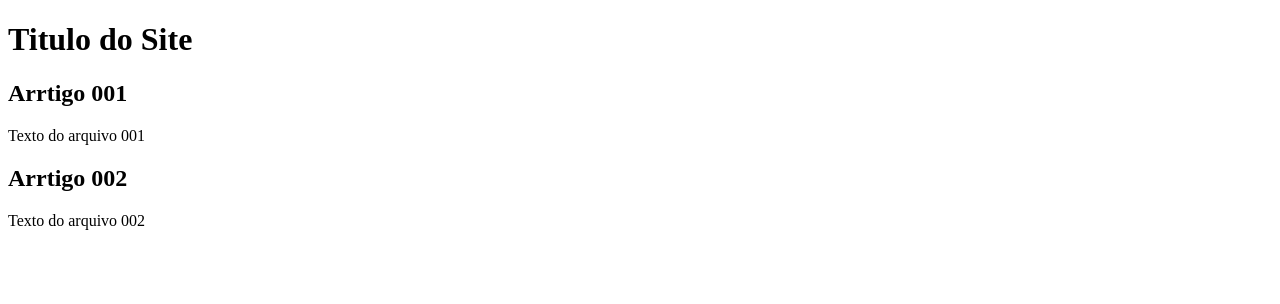
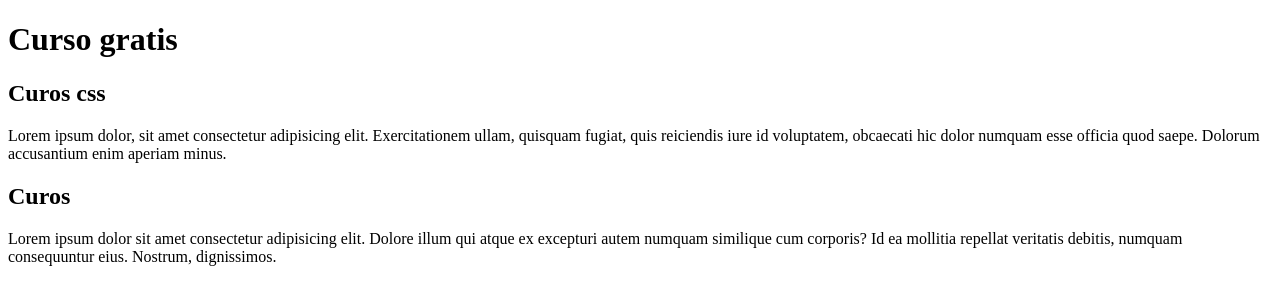
Before and after one commit to Emri-commin/Project-site, a plain HTML site: page index.html in a window 1280 px wide. Drawn offline with Linux system fonts and the light colour scheme.

Commit message:
comecei a escrer

```diff
--- a/index.html
+++ b/index.html
@@ -9,15 +9,15 @@
 <body>
     <main>
         <header>
-            <h1>Titulo do Site</h1>
+            <h1>Curso gratis</h1>
         </header>
         <article>
-            <h2>Arrtigo 001</h2>
-            <p>Texto do arquivo 001</p>
+            <h2>Curos css</h2>
+            <p>Lorem ipsum dolor, sit amet consectetur adipisicing elit. Exercitationem ullam, quisquam fugiat, quis reiciendis iure id voluptatem, obcaecati hic dolor numquam esse officia quod saepe. Dolorum accusantium enim aperiam minus.</p>
         </article>
         <article>
-            <h2>Arrtigo 002</h2>
-            <p>Texto do arquivo 002</p>
+            <h2>Curos</h2>
+            <p>Lorem ipsum dolor sit amet consectetur adipisicing elit. Dolore illum qui atque ex excepturi autem numquam similique cum corporis? Id ea mollitia repellat veritatis debitis, numquam consequuntur eius. Nostrum, dignissimos.</p>
         </article>
     </main>
 </body>
```
